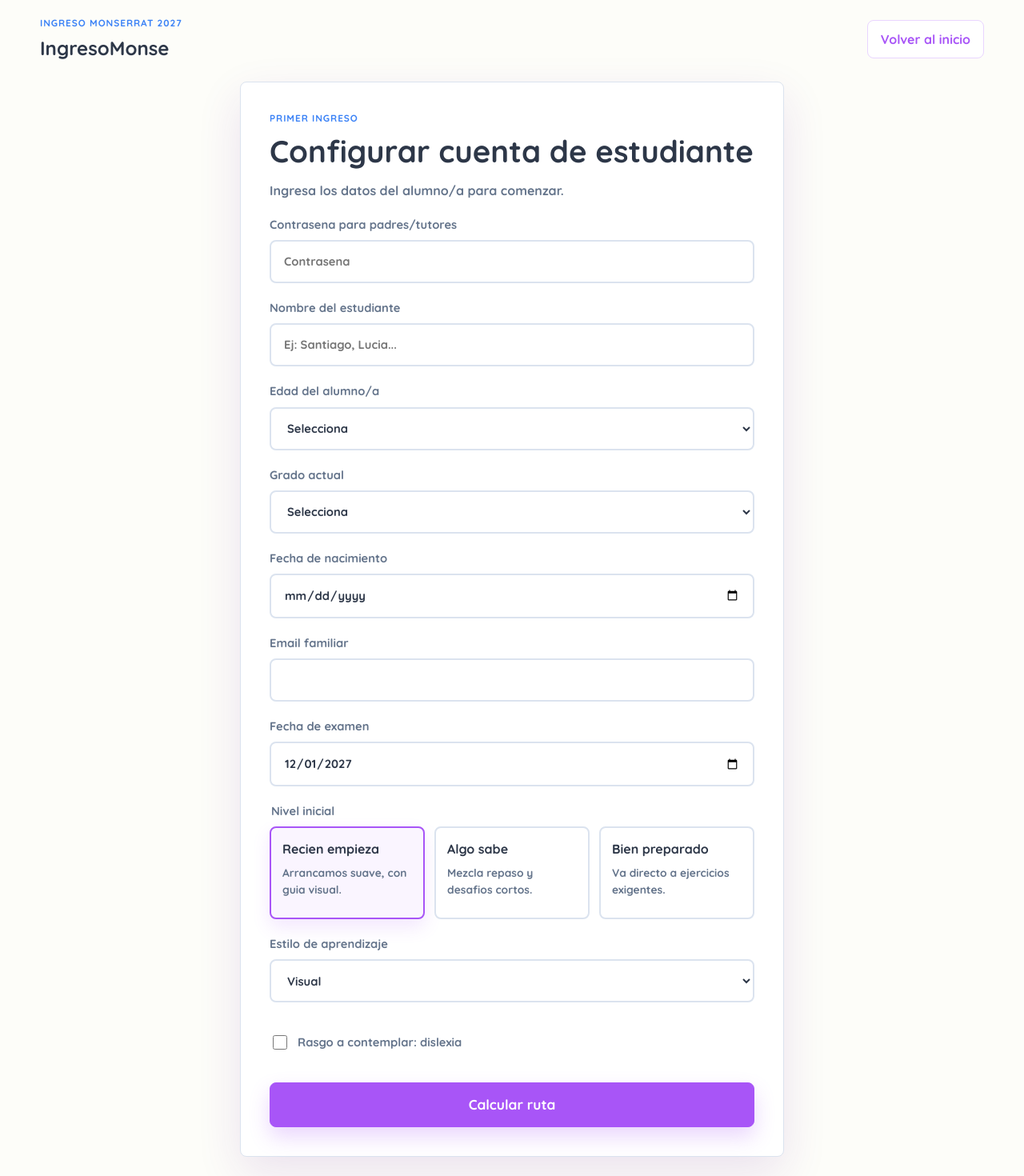
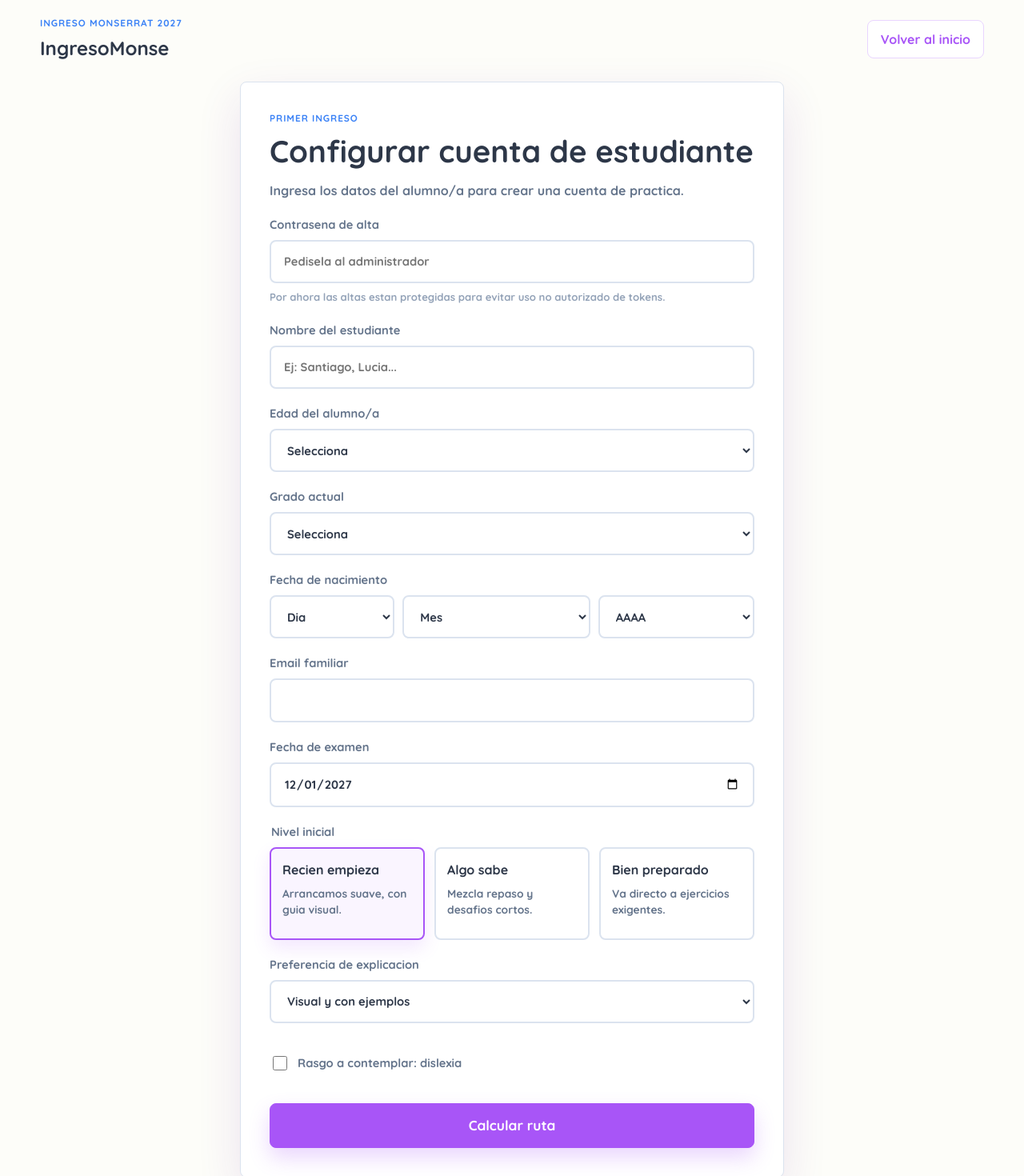
Before and after one commit to gusflores89/ingreso-monse, a Next.js app in the folder ingreso-monse-2027/: page /setup in a window 1280 px wide. Shown: the top 1470 px of the page at 80% size. Built offline with nearby package versions, Linux system fonts and the light colour scheme.

Commit message:
Improve setup onboarding fields

```diff
--- a/ingreso-monse-2027/src/components/PantallaSetup.jsx
+++ b/ingreso-monse-2027/src/components/PantallaSetup.jsx
@@ -7,11 +7,13 @@ export default function PantallaSetup({ onComplete }) {
     nombre: "",
     edad: "",
     grado: "",
-    fecha_nacimiento: "",
+    nacimiento_dia: "",
+    nacimiento_mes: "",
+    nacimiento_anio: "",
     email: "",
     fecha_examen: "2027-12-01",
     nivel_inicial: "recien_empieza",
-    estilo_aprendizaje: "visual",
+    estilo_aprendizaje: "visual_ejemplos",
     dislexia: false,
     setup_password: "",
   });
@@ -34,7 +36,7 @@ export default function PantallaSetup({ onComplete }) {
           nombre: form.nombre,
           edad: form.edad ? Number(form.edad) : undefined,
           grado: form.grado || undefined,
-          fecha_nacimiento: form.fecha_nacimiento || undefined,
+          fecha_nacimiento: buildFechaNacimiento(form),
           email: form.email || undefined,
           fecha_examen: form.fecha_examen,
           nivel_inicial: form.nivel_inicial,
@@ -91,18 +93,19 @@ export default function PantallaSetup({ onComplete }) {
         <div>
           <p className="eyebrow">Primer ingreso</p>
           <h2>Configurar cuenta de estudiante</h2>
-          <p>Ingresa los datos del alumno/a para comenzar.</p>
+          <p>Ingresa los datos del alumno/a para crear una cuenta de practica.</p>
         </div>
 
         <label>
-          Contrasena para padres/tutores
+          Contrasena de alta
           <input
             type="password"
             value={form.setup_password}
             onChange={(event) => update("setup_password", event.target.value)}
-            placeholder="Contrasena"
+            placeholder="Pedisela al administrador"
             required
           />
+          <small>Por ahora las altas estan protegidas para evitar uso no autorizado de tokens.</small>
         </label>
 
         <label>
@@ -139,7 +142,45 @@ export default function PantallaSetup({ onComplete }) {
 
         <label>
           Fecha de nacimiento
-          <input type="date" value={form.fecha_nacimiento} onChange={(event) => update("fecha_nacimiento", event.target.value)} />
+          <div className="date-triplet">
+            <select value={form.nacimiento_dia} onChange={(event) => update("nacimiento_dia", event.target.value)}>
+              <option value="">Dia</option>
+              {Array.from({ length: 31 }, (_, index) => index + 1).map((dia) => (
+                <option key={dia} value={String(dia).padStart(2, "0")}>
+                  {String(dia).padStart(2, "0")}
+                </option>
+              ))}
+            </select>
+            <select value={form.nacimiento_mes} onChange={(event) => update("nacimiento_mes", event.target.value)}>
+              <option value="">Mes</option>
+              {[
+                ["01", "Enero"],
+                ["02", "Febrero"],
+                ["03", "Marzo"],
+                ["04", "Abril"],
+                ["05", "Mayo"],
+                ["06", "Junio"],
+                ["07", "Julio"],
+                ["08", "Agosto"],
+                ["09", "Septiembre"],
+                ["10", "Octubre"],
+                ["11", "Noviembre"],
+                ["12", "Diciembre"],
+              ].map(([value, label]) => (
+                <option key={value} value={value}>
+                  {label}
+                </option>
+              ))}
+            </select>
+            <select value={form.nacimiento_anio} onChange={(event) => update("nacimiento_anio", event.target.value)}>
+              <option value="">AAAA</option>
+              {getBirthYears().map((anio) => (
+                <option key={anio} value={anio}>
+                  {anio}
+                </option>
+              ))}
+            </select>
+          </div>
         </label>
 
         <label>
@@ -172,11 +213,11 @@ export default function PantallaSetup({ onComplete }) {
         </fieldset>
 
         <label>
-          Estilo de aprendizaje
+          Preferencia de explicacion
           <select value={form.estilo_aprendizaje} onChange={(event) => update("estilo_aprendizaje", event.target.value)}>
-            <option value="visual">Visual</option>
-            <option value="kinestesico">Kinestesico</option>
-            <option value="auditivo">Auditivo</option>
+            <option value="visual_ejemplos">Visual y con ejemplos</option>
+            <option value="paso_a_paso">Paso a paso</option>
+            <option value="practica_directa">Mas practica, menos explicacion</option>
           </select>
         </label>
 
@@ -194,3 +235,15 @@ export default function PantallaSetup({ onComplete }) {
     </section>
   );
 }
+
+function buildFechaNacimiento(form) {
+  if (!form.nacimiento_anio || !form.nacimiento_mes || !form.nacimiento_dia) return undefined;
+  return `${form.nacimiento_anio}-${form.nacimiento_mes}-${form.nacimiento_dia}`;
+}
+
+function getBirthYears() {
+  const currentYear = new Date().getFullYear();
+  const start = currentYear - 12;
+  const end = currentYear - 8;
+  return Array.from({ length: end - start + 1 }, (_, index) => start + index).reverse();
+}
--- a/ingreso-monse-2027/src/pages/api/setup-inicial.js
+++ b/ingreso-monse-2027/src/pages/api/setup-inicial.js
@@ -15,7 +15,7 @@ export default async function handler(req, res) {
     email,
     fecha_examen = "2027-12-01",
     nivel_inicial,
-    estilo_aprendizaje = "visual",
+    estilo_aprendizaje = "visual_ejemplos",
     rasgos_especiales = {},
     edad,
     grado,
@@ -24,10 +24,10 @@ export default async function handler(req, res) {
   } = req.body || {};
 
   if (!verifyAccessPassword("setup", setup_password)) {
-    return res.status(401).json({ error: "Contrasena de padres/tutores incorrecta." });
+    return res.status(401).json({ error: "Contrasena de alta incorrecta. Pedisela al administrador." });
   }
 
-  const validationError = validateSetupInput({ nombre, email, fecha_examen });
+  const validationError = validateSetupInput({ nombre, email, fecha_examen, edad, fecha_nacimiento, estilo_aprendizaje });
   if (validationError) return res.status(400).json({ error: validationError });
 
   try {
@@ -83,9 +83,14 @@ export default async function handler(req, res) {
   }
 }
 
-function validateSetupInput({ nombre, email, fecha_examen }) {
+function validateSetupInput({ nombre, email, fecha_examen, edad, fecha_nacimiento, estilo_aprendizaje }) {
   const cleanNombre = String(nombre || "").trim();
   if (cleanNombre.length < 2 || cleanNombre.length > 50) return "Nombre requerido";
+
+  const edadNumber = Number(edad);
+  if (!Number.isFinite(edadNumber) || edadNumber < 8 || edadNumber > 12) {
+    return "La edad debe estar entre 8 y 12 anos";
+  }
 
   if (email && !/^[^\s@]+@[^\s@]+\.[^\s@]+$/.test(String(email))) {
     return "Email invalido";
@@ -94,6 +99,15 @@ function validateSetupInput({ nombre, email, fecha_examen }) {
   const exam = new Date(`${fecha_examen}T12:00:00`);
   if (Number.isNaN(exam.getTime()) || exam.getTime() <= Date.now()) {
     return "La fecha de examen debe ser futura";
+  }
+
+  if (fecha_nacimiento) {
+    const birth = new Date(`${fecha_nacimiento}T12:00:00`);
+    if (Number.isNaN(birth.getTime())) return "Fecha de nacimiento invalida";
+  }
+
+  if (!["visual_ejemplos", "paso_a_paso", "practica_directa"].includes(estilo_aprendizaje)) {
+    return "Preferencia de explicacion invalida";
   }
 
   return null;
--- a/ingreso-monse-2027/src/styles/globals.css
+++ b/ingreso-monse-2027/src/styles/globals.css
@@ -319,6 +319,18 @@ label {
   font-weight: 800;
 }
 
+label small {
+  color: #94a3b8;
+  font-size: 0.82rem;
+  font-weight: 750;
+}
+
+.date-triplet {
+  display: grid;
+  grid-template-columns: 0.8fr 1.2fr 1fr;
+  gap: 10px;
+}
+
 .app-shell {
   width: min(1180px, calc(100% - 28px));
   margin: 0 auto;
@@ -2638,7 +2650,8 @@ label {
 
   .admin-test-actions,
   .admin-curriculum-grid,
-  .review-choice-grid {
+  .review-choice-grid,
+  .date-triplet {
     grid-template-columns: 1fr;
   }
 
```
Also changed, not shown: ingreso-monse-2027/src/lib/prompts.js.
